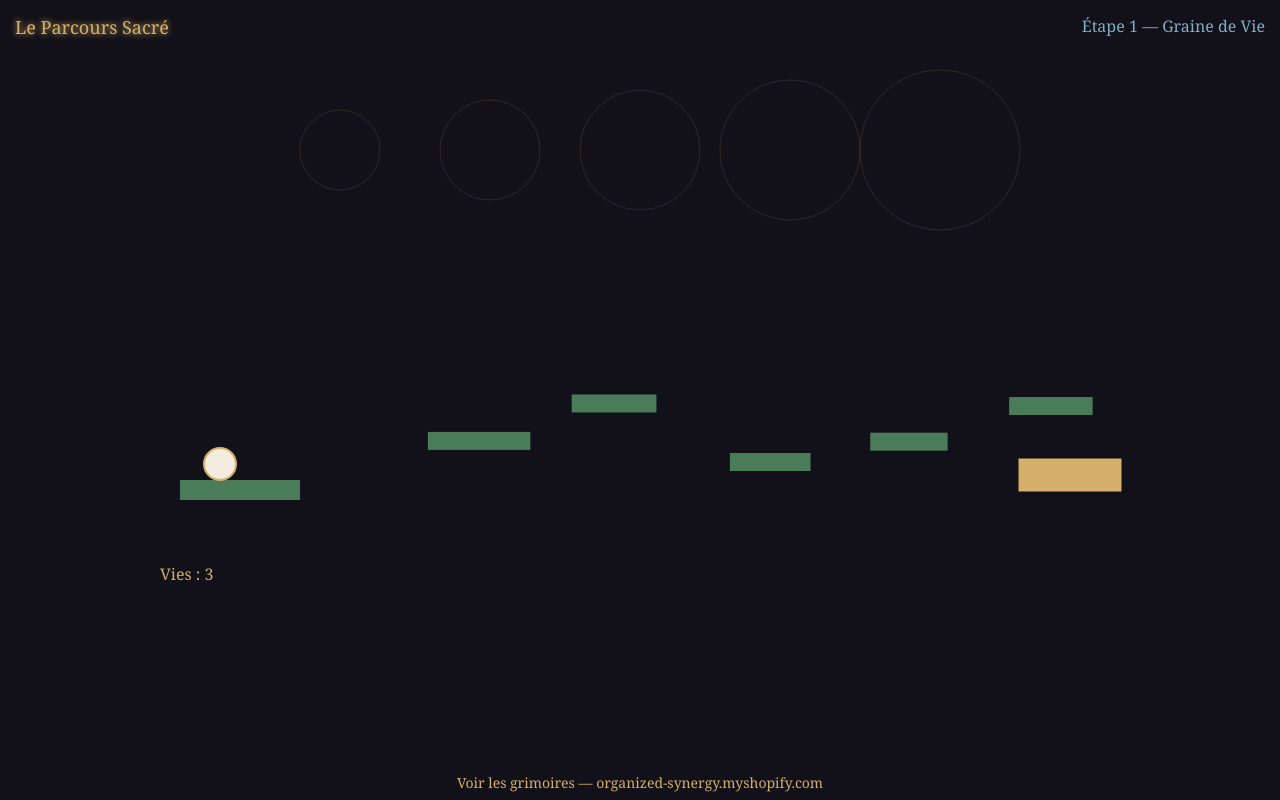
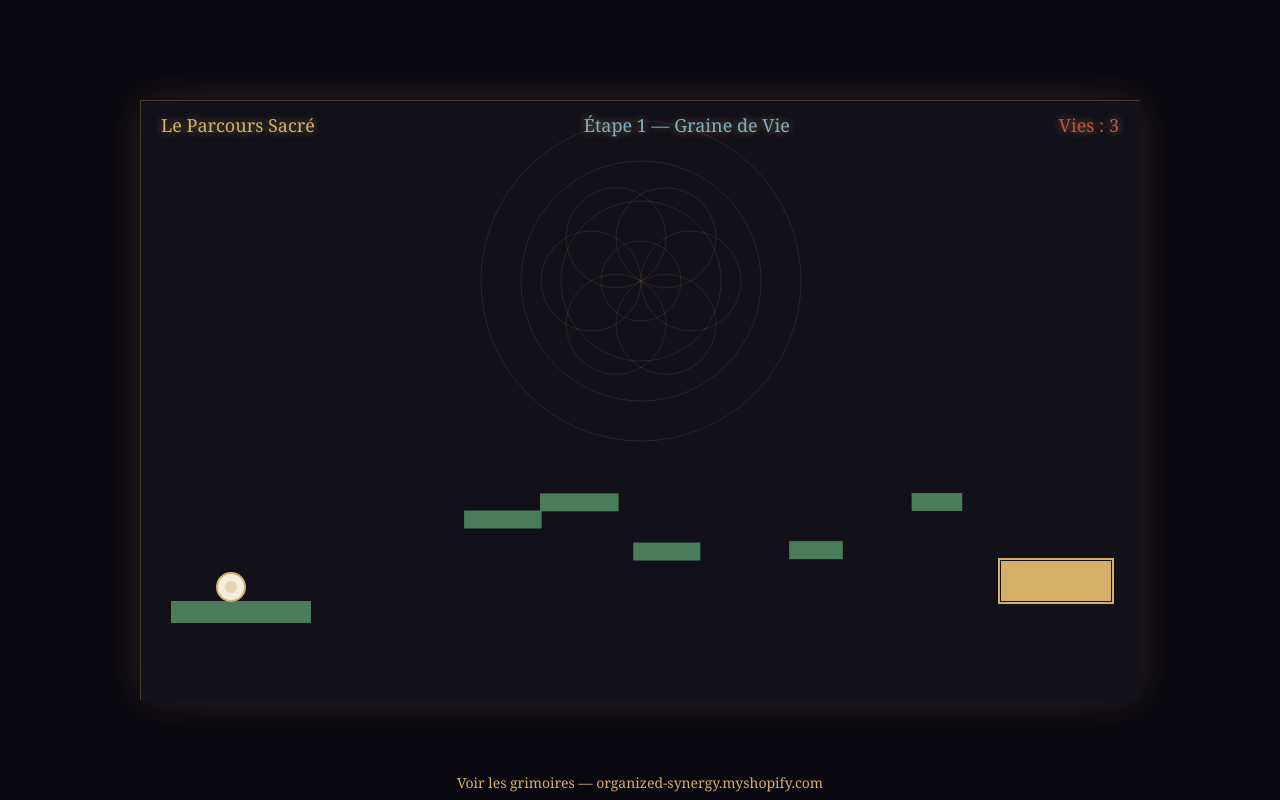
Before and after one commit to Amande-DeGale/parcours-sacre, a plain HTML site: page index.html in a window 1280 px wide. Drawn offline with Linux system fonts and the light colour scheme.

Commit message:
Parcours Sacré V2.5 (version améliorée par Grok) + lien boutique

```diff
--- a/index.html
+++ b/index.html
@@ -2,169 +2,279 @@
 <html lang="fr">
 <head>
 <meta charset="UTF-8">
-<title>Le Parcours Sacré — Jeu Complet</title>
+<title>Le Parcours Sacré</title>
 <style>
-  body { margin:0; background:#121018; color:#f3ecdf; font-family:Georgia,serif; overflow:hidden; }
-  canvas { display:block; margin:0 auto; background:#0d0a14; }
-  #ui { position:absolute; top:15px; left:15px; color:#d4b06a; font-size:18px; text-shadow:0 0 6px #d4b06a; }
-  #stage { position:absolute; top:15px; right:15px; color:#7eafc6; font-size:16px; }
-  #msg { position:absolute; bottom:20px; left:50%; transform:translateX(-50%); color:#f3ecdf; font-size:20px; opacity:0; transition:opacity 0.4s; }
+  * { margin:0; padding:0; box-sizing:border-box; }
+  body {
+    background:#0a0810;
+    color:#f3ecdf;
+    font-family:Georgia, 'Times New Roman', serif;
+    overflow:hidden;
+    height:100vh;
+    display:flex;
+    align-items:center;
+    justify-content:center;
+  }
+  #game-container {
+    position:relative;
+    width:1000px;
+    height:600px;
+    box-shadow:0 0 40px rgba(212,176,106,0.15);
+    border:1px solid rgba(212,176,106,0.3);
+  }
+  canvas { display:block; background:#121018; }
+  #hud {
+    position:absolute;
+    top:0; left:0; right:0;
+    padding:12px 20px;
+    display:flex;
+    justify-content:space-between;
+    pointer-events:none;
+    font-size:18px;
+    text-shadow:0 0 8px rgba(212,176,106,0.6);
+  }
+  #title { color:#d4b06a; }
+  #stage { color:#7eafc6; }
+  #lives { color:#c4543e; }
+  #message {
+    position:absolute;
+    bottom:30px;
+    left:50%;
+    transform:translateX(-50%);
+    font-size:22px;
+    color:#f3ecdf;
+    text-shadow:0 0 10px #d4b06a;
+    opacity:0;
+    transition:opacity 0.5s;
+    pointer-events:none;
+  }
+  #win-screen {
+    position:absolute;
+    inset:0;
+    background:rgba(18,16,24,0.92);
+    display:none;
+    flex-direction:column;
+    align-items:center;
+    justify-content:center;
+    text-align:center;
+  }
+  #win-screen h1 { color:#d4b06a; font-size:42px; margin-bottom:10px; }
+  #win-screen p { color:#7eafc6; font-size:20px; }
 </style>
 </head>
 <body>
-<canvas id="c" width="1000" height="600"></canvas>
-<div id="ui">Le Parcours Sacré</div>
-<div id="stage">Étape 1 — Graine de Vie</div>
-<div id="msg"></div>
+<div id="game-container">
+  <canvas id="c" width="1000" height="600"></canvas>
+  <div id="hud">
+    <div id="title">Le Parcours Sacré</div>
+    <div id="stage">Étape 1 — Graine de Vie</div>
+    <div id="lives">Vies : 3</div>
+  </div>
+  <div id="message"></div>
+  <div id="win-screen">
+    <h1>Gardien du Sacré</h1>
+    <p>Tu as traversé le Parcours.</p>
+  </div>
+</div>
+
 <script>
 const canvas = document.getElementById('c');
 const ctx = canvas.getContext('2d');
-const ui = document.getElementById('stage');
-const msg = document.getElementById('msg');
+const stageEl = document.getElementById('stage');
+const livesEl = document.getElementById('lives');
+const messageEl = document.getElementById('message');
+const winScreen = document.getElementById('win-screen');
 
 const stages = [
-  { name: "Graine de Vie", color: "#4a7c59", platforms: 5 },
-  { name: "Fleur de Vie", color: "#f3ecdf", platforms: 7 },
-  { name: "Cube de Métatron", color: "#d4b06a", platforms: 6 },
-  { name: "Sri Yantra", color: "#8b3a3a", platforms: 8 },
-  { name: "Arbre de Vie", color: "#7eafc6", platforms: 6 },
-  { name: "Spirale d'or", color: "#e6c87a", platforms: 5 },
-  { name: "Vesica Piscis", color: "#f6f1ea", platforms: 6 },
-  { name: "Tétraèdre", color: "#c4543e", platforms: 5 },
-  { name: "Fleur de Vie (difficile)", color: "#a33", platforms: 8 },
-  { name: "Le Portail", color: "#d4b06a", platforms: 3 }
+  { name: "Graine de Vie", color: "#4a7c59", count: 5 },
+  { name: "Fleur de Vie", color: "#e8dcc8", count: 7 },
+  { name: "Cube de Métatron", color: "#d4b06a", count: 6 },
+  { name: "Sri Yantra", color: "#8b3a3a", count: 8 },
+  { name: "Arbre de Vie", color: "#7eafc6", count: 6 },
+  { name: "Spirale d'or", color: "#e6c87a", count: 5 },
+  { name: "Vesica Piscis", color: "#f6f1ea", count: 6 },
+  { name: "Tétraèdre", color: "#c4543e", count: 5 },
+  { name: "Fleur de Vie (difficile)", color: "#a33a3a", count: 9 },
+  { name: "Le Portail", color: "#d4b06a", count: 4 }
 ];
 
-let currentStage = 0;
-let player = { x: 80, y: 400, vx: 0, vy: 0, onGround: false, size: 16 };
+let current = 0;
+let lives = 3;
+let player = { x: 90, y: 380, vx: 0, vy: 0, size: 14, onGround: false };
 let platforms = [];
 let keys = {};
-let checkpointX = 80;
-let lives = 3;
+let particles = [];
 let won = false;
 
-window.addEventListener('keydown', e => keys[e.key] = true);
+window.addEventListener('keydown', e => { keys[e.key] = true; if (e.key === ' ') e.preventDefault(); });
 window.addEventListener('keyup', e => keys[e.key] = false);
 
-function showMsg(text) {
-  msg.textContent = text;
-  msg.style.opacity = 1;
-  setTimeout(() => msg.style.opacity = 0, 2500);
+function showMessage(text) {
+  messageEl.textContent = text;
+  messageEl.style.opacity = 1;
+  setTimeout(() => messageEl.style.opacity = 0, 2200);
 }
 
-function generatePlatforms(stageIndex) {
+function generateLevel(index) {
   platforms = [];
-  const stage = stages[stageIndex];
-  const baseY = 480;
-  platforms.push({ x: 40, y: baseY, w: 120, h: 20, color: stage.color }); // start
-  for (let i = 1; i <= stage.platforms; i++) {
-    const x = 160 + i * (700 / stage.platforms) + (Math.random() - 0.5) * 40;
-    const y = baseY - (i % 3) * 40 - Math.random() * 30;
-    const w = 70 + Math.random() * 40;
-    platforms.push({ x, y, w, h: 18, color: stage.color });
+  const s = stages[index];
+  platforms.push({ x: 30, y: 500, w: 140, h: 22, color: s.color });
+  for (let i = 1; i <= s.count; i++) {
+    const progress = i / (s.count + 1);
+    const x = 180 + progress * 680 + (Math.sin(i * 1.7) * 30);
+    const y = 480 - Math.abs(Math.sin(i * 0.9)) * 90 - (index > 7 ? 20 : 0);
+    const w = 65 + Math.sin(i) * 15;
+    platforms.push({ x, y, w, h: 18, color: s.color });
   }
-  platforms.push({ x: 880, y: baseY - 20, w: 100, h: 30, color: "#d4b06a", isFinish: true });
+  platforms.push({ x: 860, y: 460, w: 110, h: 40, color: "#d4b06a", finish: true });
 }
 
-function resetPlayer() {
-  player.x = checkpointX;
-  player.y = 350;
-  player.vx = 0;
-  player.vy = 0;
-}
-
-function nextStage() {
-  if (currentStage < stages.length - 1) {
-    currentStage++;
-    checkpointX = 80;
-    generatePlatforms(currentStage);
-    resetPlayer();
-    ui.textContent = `Étape ${currentStage + 1} — ${stages[currentStage].name}`;
-    showMsg("Étape suivante");
-  } else {
-    won = true;
-    showMsg("Gardien du Sacré — Tu as terminé le Parcours");
-    ui.textContent = "Terminé";
+function spawnParticles(x, y, color) {
+  for (let i = 0; i < 12; i++) {
+    particles.push({
+      x, y,
+      vx: (Math.random() - 0.5) * 4,
+      vy: (Math.random() - 0.5) * 4,
+      life: 30,
+      color
+    });
   }
 }
 
 function update() {
   if (won) return;
-  if (keys['ArrowLeft'] || keys['a']) player.vx = -5;
-  else if (keys['ArrowRight'] || keys['d']) player.vx = 5;
-  else player.vx *= 0.8;
+
+  // Movement
+  if (keys['ArrowLeft'] || keys['a']) player.vx = -4.8;
+  else if (keys['ArrowRight'] || keys['d']) player.vx = 4.8;
+  else player.vx *= 0.82;
 
   if ((keys['ArrowUp'] || keys['w'] || keys[' ']) && player.onGround) {
-    player.vy = -12;
+    player.vy = -11.5;
     player.onGround = false;
   }
 
-  player.vy += 0.6;
+  player.vy += 0.48;
   player.x += player.vx;
   player.y += player.vy;
 
   player.onGround = false;
   for (const p of platforms) {
-    if (player.x + player.size > p.x && player.x - player.size < p.x + p.w &&
-        player.y + player.size > p.y && player.y + player.size < p.y + p.h + 10 && player.vy >= 0) {
+    if (player.x + player.size > p.x &&
+        player.x - player.size < p.x + p.w &&
+        player.y + player.size > p.y &&
+        player.y + player.size < p.y + p.h + 12 &&
+        player.vy >= 0) {
       player.y = p.y - player.size;
       player.vy = 0;
       player.onGround = true;
-      if (p.isFinish) nextStage();
+      if (p.finish) {
+        spawnParticles(player.x, player.y, "#d4b06a");
+        if (current < stages.length - 1) {
+          current++;
+          generateLevel(current);
+          player.x = 90;
+          player.y = 380;
+          stageEl.textContent = `Étape ${current + 1} — ${stages[current].name}`;
+          showMessage(stages[current].name);
+        } else {
+          won = true;
+          winScreen.style.display = "flex";
+          showMessage("Gardien du Sacré");
+        }
+      }
     }
   }
 
-  if (player.y > 620) {
+  // Fall
+  if (player.y > 640) {
     lives--;
-    showMsg(lives > 0 ? `Vie perdue (${lives} restantes)` : "Recommence");
+    livesEl.textContent = "Vies : " + lives;
+    spawnParticles(player.x, 500, "#c4543e");
     if (lives <= 0) {
-      currentStage = 0;
+      current = 0;
       lives = 3;
-      generatePlatforms(0);
-      ui.textContent = "Étape 1 — Graine de Vie";
+      livesEl.textContent = "Vies : 3";
+      generateLevel(0);
+      stageEl.textContent = "Étape 1 — Graine de Vie";
+      showMessage("Recommence le Parcours");
+    } else {
+      showMessage("Vie perdue");
     }
-    resetPlayer();
+    player.x = 90;
+    player.y = 380;
+    player.vy = 0;
   }
 
   player.x = Math.max(player.size, Math.min(canvas.width - player.size, player.x));
+
+  // Particles
+  particles.forEach(p => {
+    p.x += p.vx;
+    p.y += p.vy;
+    p.life--;
+  });
+  particles = particles.filter(p => p.life > 0);
+}
+
+function drawSacredGeometry() {
+  ctx.strokeStyle = "rgba(212, 176, 106, 0.12)";
+  ctx.lineWidth = 1;
+  const cx = 500, cy = 180;
+  for (let r = 40; r <= 160; r += 40) {
+    ctx.beginPath();
+    ctx.arc(cx, cy, r, 0, Math.PI * 2);
+    ctx.stroke();
+  }
+  for (let i = 0; i < 6; i++) {
+    const a = (i / 6) * Math.PI * 2;
+    ctx.beginPath();
+    ctx.arc(cx + Math.cos(a) * 50, cy + Math.sin(a) * 50, 50, 0, Math.PI * 2);
+    ctx.stroke();
+  }
 }
 
 function draw() {
   ctx.fillStyle = "#121018";
   ctx.fillRect(0, 0, canvas.width, canvas.height);
 
-  // subtle geometry background
-  ctx.strokeStyle = "rgba(212,176,106,0.15)";
-  ctx.lineWidth = 1;
-  for (let i = 0; i < 5; i++) {
-    ctx.beginPath();
-    ctx.arc(200 + i*150, 150, 40 + i*10, 0, Math.PI*2);
-    ctx.stroke();
-  }
+  drawSacredGeometry();
 
+  // Platforms
   platforms.forEach(p => {
     ctx.fillStyle = p.color;
     ctx.fillRect(p.x, p.y, p.w, p.h);
-    if (p.isFinish) {
+    if (p.finish) {
       ctx.strokeStyle = "#d4b06a";
-      ctx.lineWidth = 3;
-      ctx.strokeRect(p.x, p.y, p.w, p.h);
+      ctx.lineWidth = 2;
+      ctx.strokeRect(p.x - 2, p.y - 2, p.w + 4, p.h + 4);
     }
   });
 
-  // player
+  // Particles
+  particles.forEach(p => {
+    ctx.globalAlpha = p.life / 30;
+    ctx.fillStyle = p.color;
+    ctx.beginPath();
+    ctx.arc(p.x, p.y, 3, 0, Math.PI * 2);
+    ctx.fill();
+    ctx.globalAlpha = 1;
+  });
+
+  // Player
   ctx.fillStyle = "#f3ecdf";
   ctx.beginPath();
-  ctx.arc(player.x, player.y, player.size, 0, Math.PI*2);
+  ctx.arc(player.x, player.y, player.size, 0, Math.PI * 2);
   ctx.fill();
   ctx.strokeStyle = "#d4b06a";
   ctx.lineWidth = 2;
   ctx.stroke();
 
-  // lives
-  ctx.fillStyle = "#d4b06a";
-  ctx.font = "16px Georgia";
-  ctx.fillText("Vies : " + lives, 20, 580);
+  // Inner glow
+  ctx.fillStyle = "rgba(212, 176, 106, 0.4)";
+  ctx.beginPath();
+  ctx.arc(player.x, player.y, 6, 0, Math.PI * 2);
+  ctx.fill();
 }
 
 function loop() {
@@ -173,7 +283,7 @@ function loop() {
   requestAnimationFrame(loop);
 }
 
-generatePlatforms(0);
+generateLevel(0);
 loop();
 </script>
 <div id="shop" style="position:absolute;bottom:8px;left:50%;transform:translateX(-50%);font-size:14px;"><a href="https://organized-synergy.myshopify.com" style="color:#d4b06a;text-decoration:none;">Voir les grimoires — organized-synergy.myshopify.com</a></div>
```
